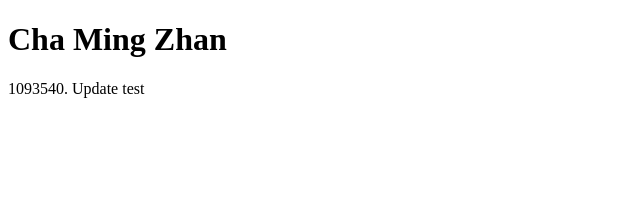
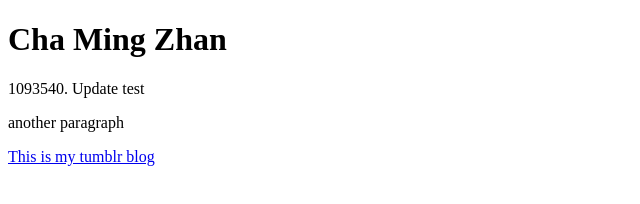
Before and after one commit to chieesn/aiden, a plain HTML site: page index.html in a window 1280 px wide. Shown: the whole page, without its empty margins (0-640 px from the left). Drawn offline with Linux system fonts and the light colour scheme.

Commit message:
Oct 5 update test

```diff
--- a/index.html
+++ b/index.html
@@ -7,6 +7,9 @@
 <body>
 <h1>Cha Ming Zhan</h1>
 <p>1093540. Update test</p>
+<p>another paragraph</p>
+<a href="https://orange-e.tumblr.com">This is my tumblr blog</a>
+
 
 </body>
 </html>
```
